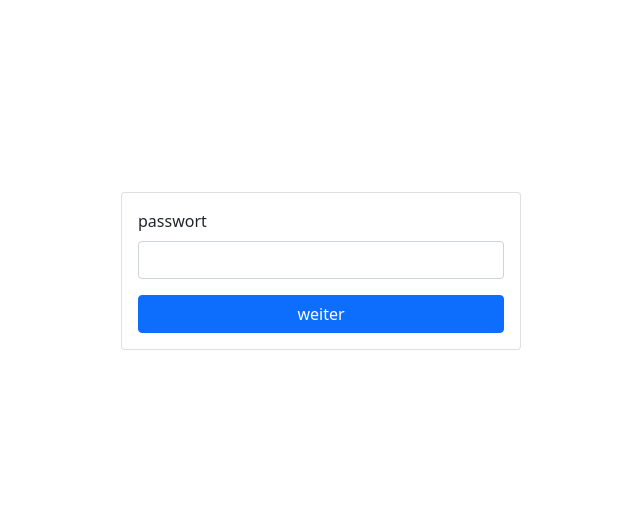
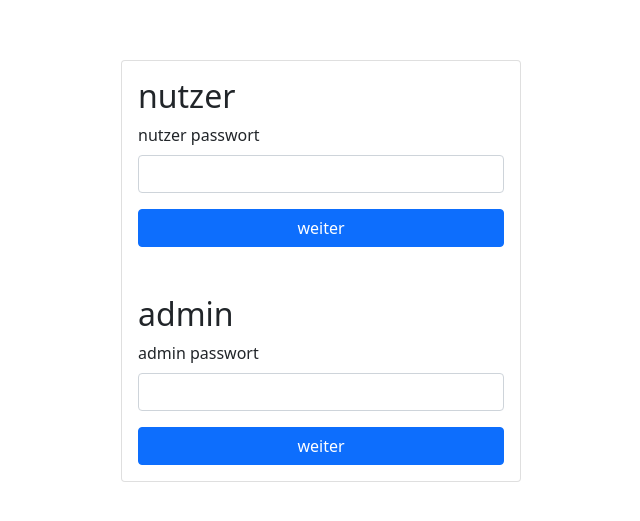
Before and after one commit to Tobotis/SalesManager, a React (Create React App) app: page /signin in a window 1280 px wide. Shown: the part 129-650 px from the top of the page, without its empty margins (319-959 px from the left). Built offline with nearby package versions, Linux system fonts and the light colour scheme; no server answers.

Commit message:
added admin account signin and functionality

```diff
--- a/src/components/Dashboard.js
+++ b/src/components/Dashboard.js
@@ -2,6 +2,7 @@ import { Button } from "react-bootstrap";
 import { firestore } from "../firebase";
 import { useEffect, useState } from "react";
 import { onSnapshot, collection } from "firebase/firestore";
+import { useAuth } from "../contexts/AuthContext";
 import Layout from "./Layout";
 import Sale from "./Sale";
 import AddSale from "./AddSale";
@@ -10,7 +11,7 @@ import { isValidSale } from "../firestore";
 const Dashboard = () => {
   const [sales, setSales] = useState([]);
   const [showAddSale, setShowAddSale] = useState(false);
-
+  const { isAdmin } = useAuth();
   useEffect(
     () =>
       onSnapshot(collection(firestore, "sales"), (snapshot) => {
@@ -21,9 +22,11 @@ const Dashboard = () => {
   return (
     <Layout>
       <div className="text-center mt-5">
-        <Button onClick={() => setShowAddSale(true)} className="m-5">
-          verkaufstermin hinzufügen
-        </Button>
+        {isAdmin() ? (
+          <Button onClick={() => setShowAddSale(true)} className="m-5">
+            verkaufstermin hinzufügen
+          </Button>
+        ) : null}
         <div className="scrollbar scrollbar-primary">
           {sales.map((sale) =>
             isValidSale({ sale }) ? <Sale sale={sale} key={sale.id} /> : null
--- a/src/components/Sale.js
+++ b/src/components/Sale.js
@@ -4,22 +4,21 @@ import { useState } from "react";
 import { deleteSale } from "../firestore";
 import EditSale from "./EditSale";
 import HandleRevenue from "./HandleRevenue";
+import { useAuth } from "../contexts/AuthContext";
 
 const Sale = ({ sale }) => {
   const [showEnterSale, setShowEnterSale] = useState(false);
   const [showEditSale, setShowEditSale] = useState(false);
   const [showRevenueEditSale, setShowRevenueEditSale] = useState(false);
+  const { isAdmin } = useAuth();
 
-
-  let today_microseconds = new Date().getTime()
-  let sale_microseconds = (sale.date.seconds - (24 * 3600)) * 1000
-  let in_the_past = today_microseconds > sale_microseconds
-
-
+  let today_microseconds = new Date().getTime();
+  let sale_microseconds = (sale.date.seconds - 24 * 3600) * 1000;
+  let in_the_past = today_microseconds > sale_microseconds;
 
   return (
     <>
-      <Card className="mb-2" border={((in_the_past) ? "info" : "secondary")}>
+      <Card className="mb-2" border={in_the_past ? "info" : "secondary"}>
         <Card.Body>
           <Card.Title>
             {sale.product} (
@@ -38,18 +37,49 @@ const Sale = ({ sale }) => {
             {sale.people.length}/{sale.capacity} <br />
             {sale.people.map(
               (person, index) =>
-                person.replace(" ", "") + (index === sale.people.length - 2 ? " & " : (index != sale.people.length - 1 ? ", " : " "))
+                person.replace(" ", "") +
+                (index === sale.people.length - 2
+                  ? " & "
+                  : index != sale.people.length - 1
+                  ? ", "
+                  : " ")
             )}
           </Card.Text>
         </Card.Body>
         <Card.Footer className="text-muted">
           <ButtonGroup aria-label="Basic example">
-            <Button size="sm" onClick={() => setShowEnterSale(true)}>beitreten</Button>
-            <Button size="sm" onClick={() => setShowEditSale(true)}>bearbeiten</Button>
-            <Button size="sm" variant={sale?.revenue ? "outline-secondary" : "primary"} onClick={() => setShowRevenueEditSale(true)}> <a style={sale?.revenue ? { color: "green" } : {}}> {(sale?.revenue ? "+" : "") + (sale?.revenue ? Intl.NumberFormat("de-DE", { minimumFractionDigits: 2, maximumFractionDigits: 2 }).format(sale.revenue) + " €" : "umsatz")} </a></Button>
-            <Button size="sm" variant="danger" onClick={() => deleteSale(sale.id)}>
-              löschen
+            <Button size="sm" onClick={() => setShowEnterSale(true)}>
+              beitreten
             </Button>
+            <Button size="sm" onClick={() => setShowEditSale(true)}>
+              bearbeiten
+            </Button>
+            <Button
+              size="sm"
+              variant={sale?.revenue ? "outline-secondary" : "primary"}
+              onClick={() => setShowRevenueEditSale(true)}
+            >
+              {" "}
+              <a style={sale?.revenue ? { color: "green" } : {}}>
+                {" "}
+                {(sale?.revenue ? "+" : "") +
+                  (sale?.revenue
+                    ? Intl.NumberFormat("de-DE", {
+                        minimumFractionDigits: 2,
+                        maximumFractionDigits: 2,
+                      }).format(sale.revenue) + " €"
+                    : "umsatz")}{" "}
+              </a>
+            </Button>
+            {isAdmin() ? (
+              <Button
+                size="sm"
+                variant="danger"
+                onClick={() => deleteSale(sale.id)}
+              >
+                löschen
+              </Button>
+            ) : null}
           </ButtonGroup>
         </Card.Footer>
       </Card>
@@ -66,7 +96,8 @@ const Sale = ({ sale }) => {
       <HandleRevenue
         show={showRevenueEditSale}
         onHide={() => setShowRevenueEditSale(false)}
-        sale={sale} />
+        sale={sale}
+      />
     </>
   );
 };
--- a/src/components/SignIn.js
+++ b/src/components/SignIn.js
@@ -7,7 +7,8 @@ const SignIn = () => {
   const emailRef = useRef();
   const passwordRef = useRef();
   const pwRef = useRef();
-  const { signin, signinPW } = useAuth();
+  const adminPwRef = useRef();
+  const { signin, signinPW, signinADMINPW } = useAuth();
   const [error, setError] = useState("");
   const [loading, setLoading] = useState(false);
   const navigate = useNavigate();
@@ -17,6 +18,18 @@ const SignIn = () => {
       setError("");
       setLoading(true);
       await signinPW(pwRef.current.value);
+      navigate("/");
+    } catch {
+      setError("irgendetwas ist schief gelaufen");
+    }
+    setLoading(false);
+  };
+  const handleADMINPWLogin = async (e) => {
+    e.preventDefault();
+    try {
+      setError("");
+      setLoading(true);
+      await signinADMINPW(adminPwRef.current.value);
       navigate("/");
     } catch {
       setError("irgendetwas ist schief gelaufen");
@@ -39,11 +52,22 @@ const SignIn = () => {
     <>
       <Card>
         <Card.Body>
+          <h2>nutzer</h2>
           {error && <Alert variant="danger">{error}</Alert>}
-          <Form className="mb-10" onSubmit={handlePWLogin}>
+          <Form className="mb-5" onSubmit={handlePWLogin}>
             <Form.Group className="mb-3" id="pw">
-              <Form.Label>passwort</Form.Label>
+              <Form.Label>nutzer passwort</Form.Label>
               <Form.Control type="password" ref={pwRef} required />
+            </Form.Group>
+            <Button disabled={loading} className="w-100" type="submit">
+              weiter
+            </Button>
+          </Form>
+          <h2>admin</h2>
+          <Form className="mb-10" onSubmit={handleADMINPWLogin}>
+            <Form.Group className="mb-3" id="pw-admin">
+              <Form.Label>admin passwort</Form.Label>
+              <Form.Control type="password" ref={adminPwRef} required />
             </Form.Group>
             <Button disabled={loading} className="w-100" type="submit">
               weiter
--- a/src/contexts/AuthContext.js
+++ b/src/contexts/AuthContext.js
@@ -8,6 +8,10 @@ import {
 
 
 export const PWLOGIN="user@tobotis.com";
+export const ADMINPWLOGIN = "admin.finanzkomitee@tobotis.com";
+
+
+
 const AuthContext = React.createContext();
 export const AuthProvider = ({ children }) => {
   const [currentUser, setCurrentUser] = useState(null);
@@ -27,6 +31,13 @@ export const AuthProvider = ({ children }) => {
   function signinPW(password){
     return signInWithEmailAndPassword(auth, PWLOGIN, password);
   }
+  function signinADMINPW(password){
+    return signInWithEmailAndPassword(auth, ADMINPWLOGIN, password);
+  }
+
+  const isAdmin = () => {
+    return currentUser.email === ADMINPWLOGIN;
+  }
 
   useEffect(() => {
     const unsubscribe = auth.onAuthStateChanged((user) => {
@@ -41,6 +52,8 @@ export const AuthProvider = ({ children }) => {
     signin,
     signout,
     signinPW,
+    signinADMINPW,
+    isAdmin
   };
   return (
     <AuthContext.Provider value={value}>
```
